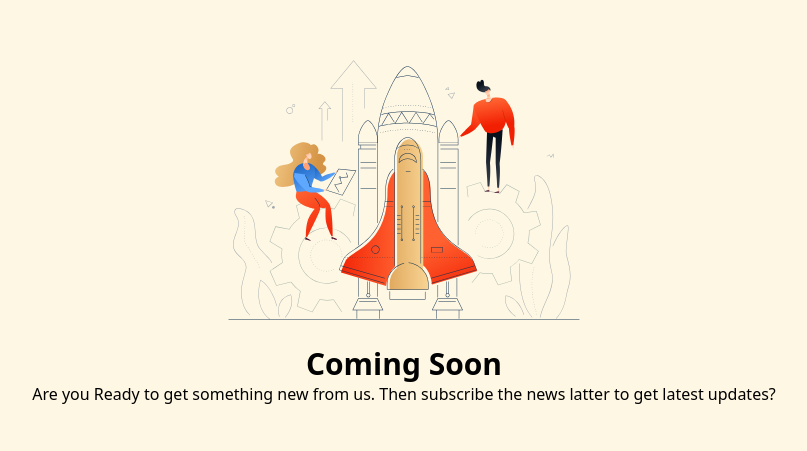
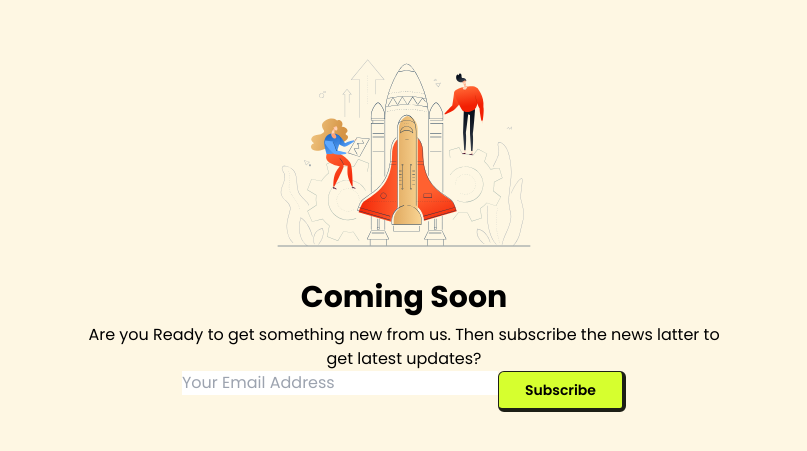
Before and after one commit to OlaiwonAbdullahi/Coming-Soon, a React (Vite) app: page / in a window 1280 px wide. Shown: the part 183-634 px from the top of the page, without its empty margins (236-1043 px from the left). Built offline with nearby package versions, Linux system fonts and the light colour scheme.

Commit message:
update App.jsx, Form.jsx and tailwind.config.js

```diff
--- a/src/App.jsx
+++ b/src/App.jsx
@@ -1,16 +1,20 @@
 import Rocket from "./assets/rocket.svg";
+import Form from "./components/Form";
 const App = () => {
   return (
-    <div className=" bg-bg min-h-screen flex flex-col justify-center items-center">
+    <div className=" bg-bg min-h-screen font-pop flex flex-col justify-center items-center">
       <div className="">
-        <img src={Rocket} alt="" />
+        <img src={Rocket} alt="" className=" h-64 w-72" />
       </div>
-      <div className="">
+      <div className=" flex flex-col gap-2">
         <h2 className="text-center font-bold text-3xl">Coming Soon</h2>
-        <p className=" text-center">
+        <p className=" text-center w-5/6 flex mx-auto">
           Are you Ready to get something new from us. Then subscribe the news
           latter to get latest updates?
         </p>
+      </div>
+      <div className="">
+        <Form />
       </div>
     </div>
   );
--- a/src/components/Form.jsx
+++ b/src/components/Form.jsx
@@ -1,5 +1,16 @@
 const Form = () => {
-  return <div>Form</div>;
+  return (
+    <div className=" flex">
+      <div className=" basis-2/3">
+        <input type="text" placeholder="Your Email Address" />
+      </div>
+      <div className=" basis-1/3">
+        <button className=" bg-btnColor rounded-md p-2 font-semibold border border-secondary border-r-4 border-b-4 w-32 text-sm">
+          Subscribe
+        </button>
+      </div>
+    </div>
+  );
 };
 
 export default Form;
--- a/tailwind.config.js
+++ b/tailwind.config.js
@@ -10,6 +10,7 @@ export default {
         bg: "#FEF7E3",
         primary: "#FFFFFF",
         secondary: "#1D1F16",
+        btnColor: "#D6FF2F",
       },
     },
   },
```
